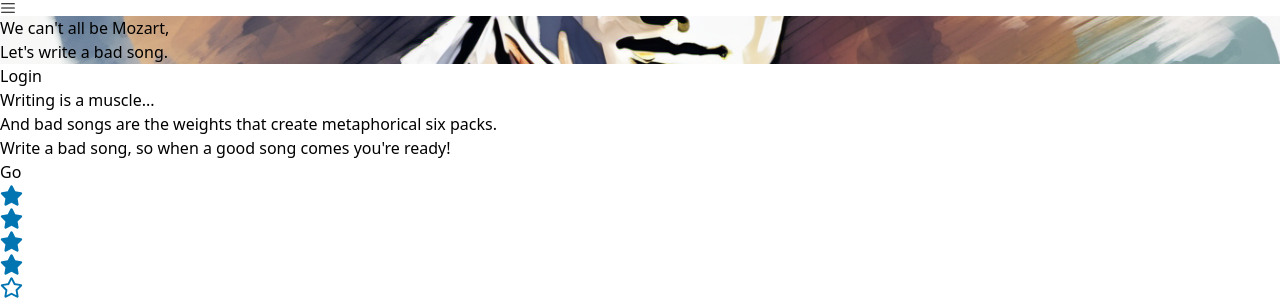
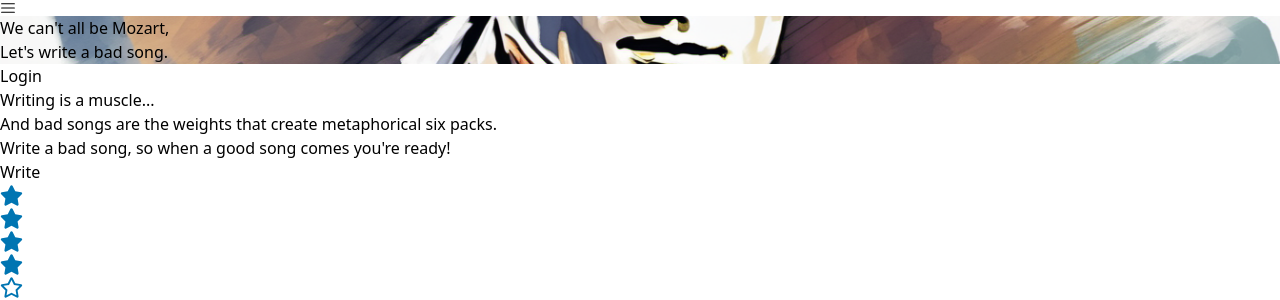
Before and after one commit to leerobertdyer/wabsv2, a React (Vite) app: page / in a window 1280 px wide. Shown: the top 300 px of the page. Built offline with nearby package versions, Linux system fonts and the light colour scheme; no server answers.

Commit message:
fix go button change to write link to signup

```diff
--- a/src/App.tsx
+++ b/src/App.tsx
@@ -109,6 +109,7 @@ function handleUpdateLoginState() {
                 artistName={artistName}
                 photo={photo}
                 location={location}
+                isLoggedIn={isLoggedIn}
               />
             }
           />
--- a/src/Views/Home/Home.tsx
+++ b/src/Views/Home/Home.tsx
@@ -46,9 +46,9 @@ export default function Home() {
           }}
         ></div>
         <div className="w-[22rem] py-3 h-fit">
-          <Link to="/login">
+          <Link to="/submit-song">
             <Button role="primary" size="full">
-              Go
+              Write
             </Button>
           </Link>
         </div>
--- a/src/Views/SubmitSong/SubmitSong.tsx
+++ b/src/Views/SubmitSong/SubmitSong.tsx
@@ -4,7 +4,7 @@ import InputField from "../../Components/InputField/InputField";
 import { IoMusicalNotesOutline } from "react-icons/io5";
 import { IoMdSave } from "react-icons/io";
 import { FaCircleCheck } from "react-icons/fa6";
-import { Link } from "react-router-dom";
+import { Link, useNavigate } from "react-router-dom";
 import { submitSong, updateSong } from "./helpers";
 import { supabase } from "../../supabaseClient";
 import Loading from "../../Components/Loading/Loading";
@@ -14,12 +14,14 @@ type PropsDefinition = {
   artistName: string;
   photo: string;
   location: string;
+  isLoggedIn: boolean;
 };
 
 export default function SubmitSong({
   artistName,
   location,
   photo,
+  isLoggedIn
 }: PropsDefinition) {
   const [songTitle, setSongTitle] = useState("");
   const [lyrics, setLyrics] = useState("");
@@ -30,6 +32,12 @@ export default function SubmitSong({
   const [finished, setFinished] = useState(false);
   const [isLoading, setIsLoading] = useState(false);
   const [isUpdating, setIsUpdating] = useState(false);
+
+  const navigate = useNavigate()
+
+  useEffect(() => {
+    if (!isLoggedIn) navigate("/signup")
+    }, [isLoggedIn, navigate])
 
   const windowLocation = useLocation()
 
```
